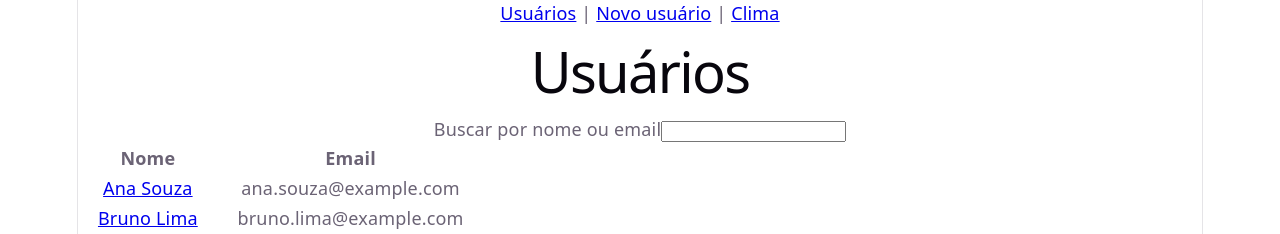
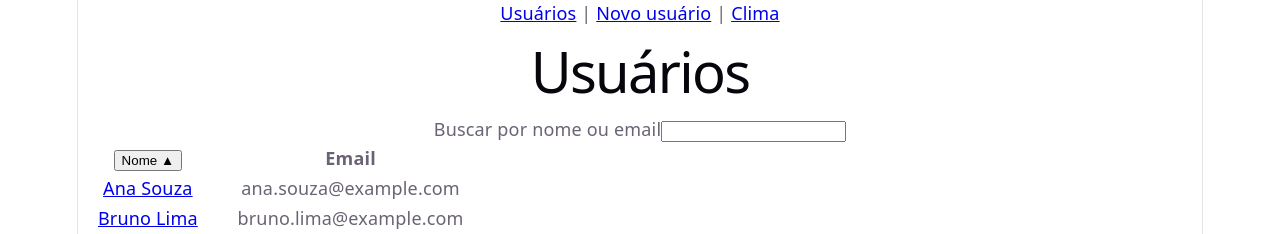
Before and after one commit to DiogoArcanjo/testePraticoFullStack, a React (Vite) app in the folder frontend/: page /users in a window 1280 px wide. Shown: the top 234 px of the page. Built offline with nearby package versions, Linux system fonts and the light colour scheme.

Commit message:
feat: ordenação por nome com estado na URL (FE-04c)

```diff
--- a/frontend/src/pages/UserListPage.tsx
+++ b/frontend/src/pages/UserListPage.tsx
@@ -1,43 +1,61 @@
-import { useEffect, useState } from 'react'
-import { Link, useSearchParams } from 'react-router'
-import { usersMock } from '../mocks/users'
+import { useEffect, useState } from "react";
+import { Link, useSearchParams } from "react-router";
+import { usersMock } from "../mocks/users";
 
-const DEBOUNCE_MS = 400
+const DEBOUNCE_MS = 400;
 
 function UserListPage() {
-  const [searchParams, setSearchParams] = useSearchParams()
-  const search = searchParams.get('q') ?? ''
+  const [searchParams, setSearchParams] = useSearchParams();
+  const search = searchParams.get("q") ?? "";
+  const sort = searchParams.get("sort") === "desc" ? "desc" : "asc";
 
-  const [inputValue, setInputValue] = useState(search)
+  const [inputValue, setInputValue] = useState(search);
 
   useEffect(() => {
     const timer = setTimeout(() => {
-      const value = inputValue.trim()
-      if (value === search) return
+      const value = inputValue.trim();
+      if (value === search) return;
 
       setSearchParams(
         (prev) => {
-          const next = new URLSearchParams(prev)
+          const next = new URLSearchParams(prev);
           if (value) {
-            next.set('q', value)
+            next.set("q", value);
           } else {
-            next.delete('q')
+            next.delete("q");
           }
-          return next
+          return next;
         },
         { replace: true },
-      )
-    }, DEBOUNCE_MS)
+      );
+    }, DEBOUNCE_MS);
 
-    return () => clearTimeout(timer)
-  }, [inputValue, search, setSearchParams])
+    return () => clearTimeout(timer);
+  }, [inputValue, search, setSearchParams]);
 
-  const term = search.toLowerCase()
+  const term = search.toLowerCase();
   const filteredUsers = usersMock.filter(
     (user) =>
       user.name.toLowerCase().includes(term) ||
       user.email.toLowerCase().includes(term),
-  )
+  );
+
+  const sortedUsers = [...filteredUsers].sort((a, b) =>
+    sort === "asc"
+      ? a.name.localeCompare(b.name)
+      : b.name.localeCompare(a.name),
+  );
+
+  function toggleSort() {
+    setSearchParams(
+      (prev) => {
+        const next = new URLSearchParams(prev);
+        next.set("sort", sort === "asc" ? "desc" : "asc");
+        return next;
+      },
+      { replace: true },
+    );
+  }
 
   return (
     <section>
@@ -57,12 +75,16 @@ function UserListPage() {
         <table>
           <thead>
             <tr>
-              <th>Nome</th>
+              <th aria-sort={sort === "asc" ? "ascending" : "descending"}>
+                <button type="button" onClick={toggleSort}>
+                  Nome {sort === "asc" ? "▲" : "▼"}
+                </button>
+              </th>
               <th>Email</th>
             </tr>
           </thead>
           <tbody>
-            {filteredUsers.map((user) => (
+            {sortedUsers.map((user) => (
               <tr key={user.id}>
                 <td>
                   <Link to={`/users/${user.id}`}>{user.name}</Link>
@@ -74,7 +96,7 @@ function UserListPage() {
         </table>
       )}
     </section>
-  )
+  );
 }
 
-export default UserListPage
+export default UserListPage;
```
Also changed, not shown: 1 other file (tests, documents, lock files or other folders).
